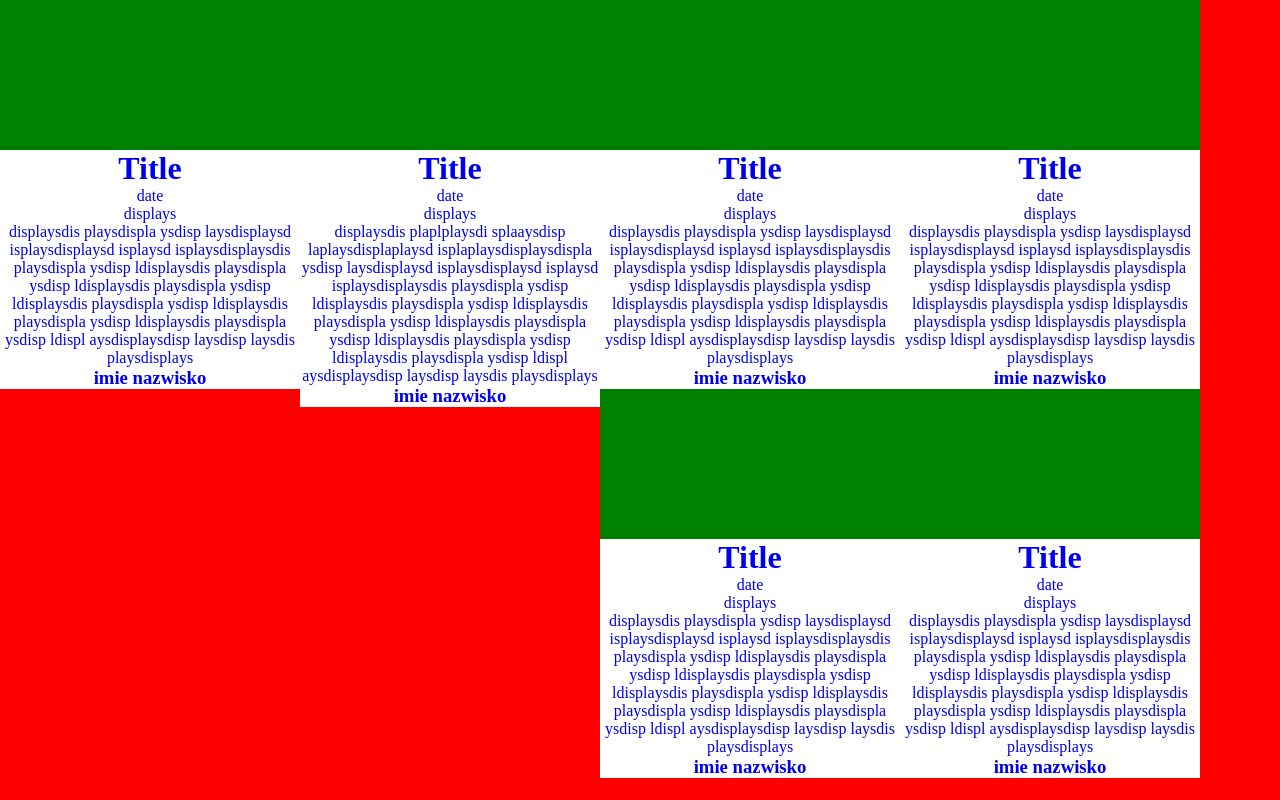
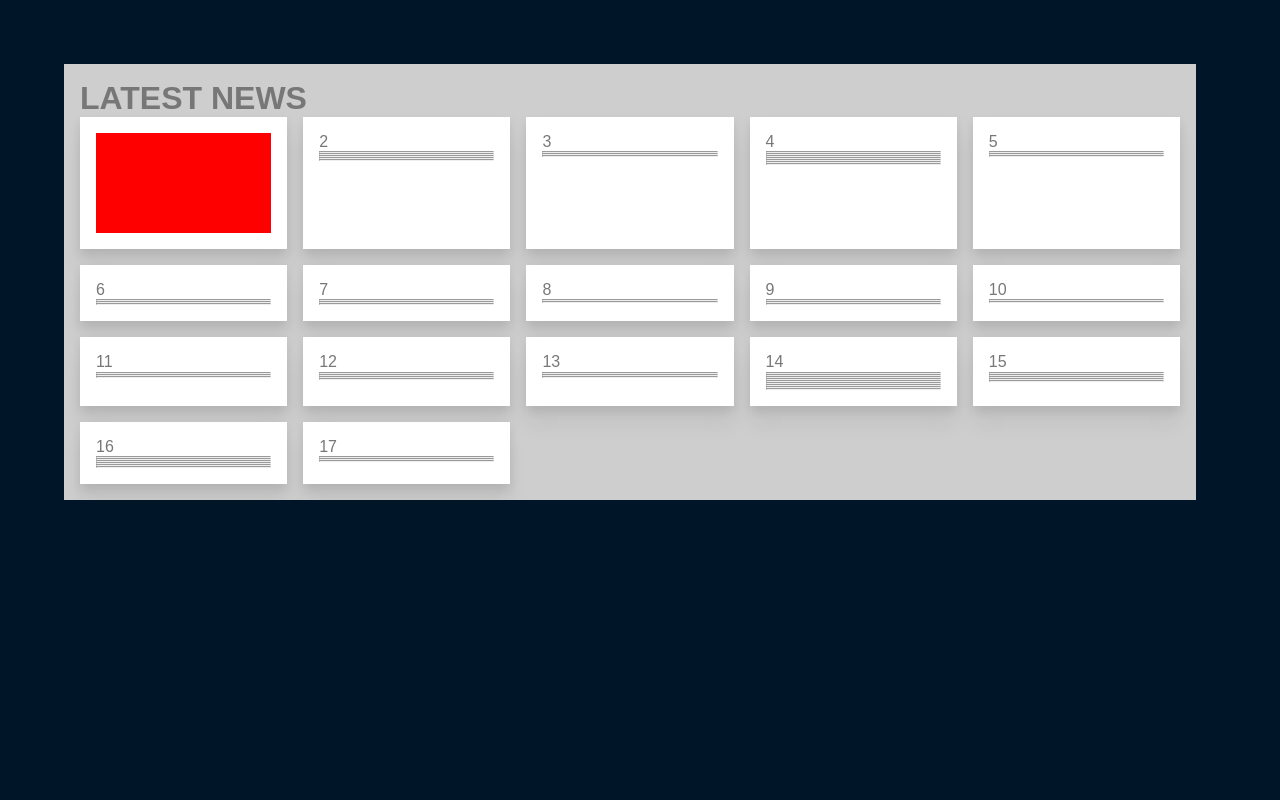
Before and after one commit to aleksander-misztal/PHP_SEMESTRAL_PROJECT, a PHP site: page /boxy.php in a window 1280 px wide. Run offline with PHP 8.4, Linux system fonts and the light colour scheme.

```diff
--- a/Styles/boxy.css
+++ b/Styles/boxy.css
@@ -1,25 +1,33 @@
-body{
-    background-color: red;
-}
-.article-box{
-    width: 300px;
-    height: auto;
-    background-color: white;
-    float: left;
+body {
+    background: #001628;
+    color: #777;
+    padding: 4em;
+    font-family: sans-serif;
+    line-height: 1.15;
+  }
 
-}
-.article-box-img{
-    width: 100%;
-    height: 150px;
-    background-color: green;
-}
-.article-box h1{
-    text-align: center;
-}
-.article-box p{
-    text-align: center;
-    p
-}
-.article-box h3{
-    text-align: center;
-}
+  #article-top-img{
+      height: 100px;
+      width: 100%;
+      background-color: red;
+  }
+
+  .page {
+    padding: 1em;
+    background: #cecece;
+    max-width: 1100px;
+  }
+
+  .archive {
+    display: grid;
+    grid-template-columns: repeat(auto-fit, minmax(180px, 1fr));
+    grid-gap: 1em;
+  }
+
+  .article {
+    padding: 1em;
+    background: #fff;
+    box-shadow:
+      0 5px 10px rgba(0, 0, 0, 0.1),
+      0 20px 20px rgba(0, 0, 0, 0.05);
+  }
--- a/boxy.php
+++ b/boxy.php
@@ -22,83 +22,105 @@
 </head>
 
 <body>
-    <ul>
-    <li>
-            <a href="#">
-                <div class="article-box">
-                    <div class="article-box-img"></div>
-                    <h1>Title</h1>
-                    <p>date</p>
-                    <p>displays</p>
-                    <p>displaysdis playsdispla ysdisp laysdisplaysd isplaysdisplaysd isplaysd isplaysdisplaysdis playsdispla ysdisp ldisplaysdis playsdispla ysdisp ldisplaysdis playsdispla ysdisp ldisplaysdis playsdispla ysdisp ldisplaysdis playsdispla ysdisp ldisplaysdis playsdispla ysdisp ldispl aysdisplaysdisp laysdisp laysdis playsdisplays</p>
-                    <h3>imie nazwisko</h3>
-                </div>
-            </a>
-        </li>
-        <li>
-            <a href="#">
-                <div class="article-box">
-                    <div class="article-box-img"></div>
-                    <h1>Title</h1>
-                    <p>date</p>
-                    <p>displays</p>
-                    <p>displaysdis plaplplaysdi splaaysdisp laplaysdisplaplaysd isplaplaysdisplaysdispla ysdisp laysdisplaysd isplaysdisplaysd isplaysd isplaysdisplaysdis playsdispla ysdisp ldisplaysdis playsdispla ysdisp ldisplaysdis playsdispla ysdisp ldisplaysdis playsdispla ysdisp ldisplaysdis playsdispla ysdisp ldisplaysdis playsdispla ysdisp ldispl aysdisplaysdisp laysdisp laysdis playsdisplays</p>
-                    <h3>imie nazwisko</h3>
-                </div>
-            </a>
-        </li>
-        <li>
-            <a href="#">
-                <div class="article-box">
-                    <div class="article-box-img"></div>
-                    <h1>Title</h1>
-                    <p>date</p>
-                    <p>displays</p>
-                    <p>displaysdis playsdispla ysdisp laysdisplaysd isplaysdisplaysd isplaysd isplaysdisplaysdis playsdispla ysdisp ldisplaysdis playsdispla ysdisp ldisplaysdis playsdispla ysdisp ldisplaysdis playsdispla ysdisp ldisplaysdis playsdispla ysdisp ldisplaysdis playsdispla ysdisp ldispl aysdisplaysdisp laysdisp laysdis playsdisplays</p>
-                    <h3>imie nazwisko</h3>
-                </div>
-            </a>
-        </li>
-        <li>
-            <a href="#">
-                <div class="article-box">
-                    <div class="article-box-img"></div>
-                    <h1>Title</h1>
-                    <p>date</p>
-                    <p>displays</p>
-                    <p>displaysdis playsdispla ysdisp laysdisplaysd isplaysdisplaysd isplaysd isplaysdisplaysdis playsdispla ysdisp ldisplaysdis playsdispla ysdisp ldisplaysdis playsdispla ysdisp ldisplaysdis playsdispla ysdisp ldisplaysdis playsdispla ysdisp ldisplaysdis playsdispla ysdisp ldispl aysdisplaysdisp laysdisp laysdis playsdisplays</p>
-                    <h3>imie nazwisko</h3>
-                </div>
-            </a>
-        </li>
-        <li>
-            <a href="#">
-                <div class="article-box">
-                    <div class="article-box-img"></div>
-                    <h1>Title</h1>
-                    <p>date</p>
-                    <p>displays</p>
-                    <p>displaysdis playsdispla ysdisp laysdisplaysd isplaysdisplaysd isplaysd isplaysdisplaysdis playsdispla ysdisp ldisplaysdis playsdispla ysdisp ldisplaysdis playsdispla ysdisp ldisplaysdis playsdispla ysdisp ldisplaysdis playsdispla ysdisp ldisplaysdis playsdispla ysdisp ldispl aysdisplaysdisp laysdisp laysdis playsdisplays</p>
-                    <h3>imie nazwisko</h3>
-                </div>
-            </a>
-        </li>
-        <li>
-            <a href="#">
-                <div class="article-box">
-                    <div class="article-box-img"></div>
-                    <h1>Title</h1>
-                    <p>date</p>
-                    <p>displays</p>
-                    <p>displaysdis playsdispla ysdisp laysdisplaysd isplaysdisplaysd isplaysd isplaysdisplaysdis playsdispla ysdisp ldisplaysdis playsdispla ysdisp ldisplaysdis playsdispla ysdisp ldisplaysdis playsdispla ysdisp ldisplaysdis playsdispla ysdisp ldisplaysdis playsdispla ysdisp ldispl aysdisplaysdisp laysdisp laysdis playsdisplays</p>
-                    <h3>imie nazwisko</h3>
-                </div>
-            </a>
-        </li>
-    </ul>
-
-
-
+<div class="page">
+  <h1>LATEST NEWS</h1>
+  <div class="archive">
+    <article class="article">
+      <div id="article-top-img"></div>
+    </article>
+    <article class="article">2
+      <hr>
+      <hr>
+      <hr>
+      <hr>
+      <hr>
+    </article>
+    <article class="article">3
+      <hr>
+      <hr>
+      <hr>
+    </article>
+    <article class="article">4
+      <hr class="image"><hr>
+      <hr>
+      <hr>
+      <hr>
+      <hr>
+      <hr>
+    </article>
+    <article class="article">5
+      <hr>
+      <hr>
+      <hr>
+    </article>
+    <article class="article">6
+      <hr>
+      <hr>
+      <hr>
+    </article>
+    <article class="article">7
+      <hr>
+      <hr>
+      <hr>
+    </article>
+    <article class="article">8
+      <hr>
+      <hr>
+    </article>
+    <article class="article">9
+      <hr>
+      <hr>
+      <hr>
+    </article>
+    <article class="article">10
+      <hr>
+      <hr>
+    </article>
+    <article class="article">11
+      <hr>
+      <hr>
+      <hr>
+    </article>
+    <article class="article">12
+      <hr class="image"><hr>
+      <hr>
+      <hr>
+    </article>
+    <article class="article">13
+      <hr class="image"><hr>
+      <hr>
+    </article>
+    <article class="article">14
+      <hr>
+      <hr>
+      <hr>
+      <hr>
+      <hr>
+      <hr>
+      <hr>
+      <hr>
+      <hr>
+    </article>
+    <article class="article">15
+      <hr class="image">
+      <hr>
+      <hr>
+      <hr>
+      <hr>
+    </article>
+    <article class="article">16
+      <hr>
+      <hr>
+      <hr>
+      <hr>
+      <hr>
+      <hr>
+    </article>
+    <article class="article">17<hr>
+      <hr>
+      <hr></article>
+  </div>
+</div>
 </body>
 
 </html>
--- a/display_category.php
+++ b/display_category.php
@@ -73,7 +73,7 @@ $result = mysqli_query($conn, $sql); // First parameter is just return of "mysql
                 <h1>' . $title . '</h1>
                 <p id="date">' . $date . "</br>" . $row['displays_num'] . " Wyświetleń" .  '</p></br>
                 <p>' . cutArticle($content) . '... </p></br>
-                <a href="#"><div id="article-btn">Czytaj dalej</div></a>
+                <a href="display_article.php?id='.$index.'"><div id="article-btn">Czytaj dalej</div></a>
                 <p id="author">' . $author . '</p>
                  </div>
                 </div>';
```
Also changed, not shown: Styles/display_article.css (added, +46 -0 lines), display_article.php (+78 -0 lines).
